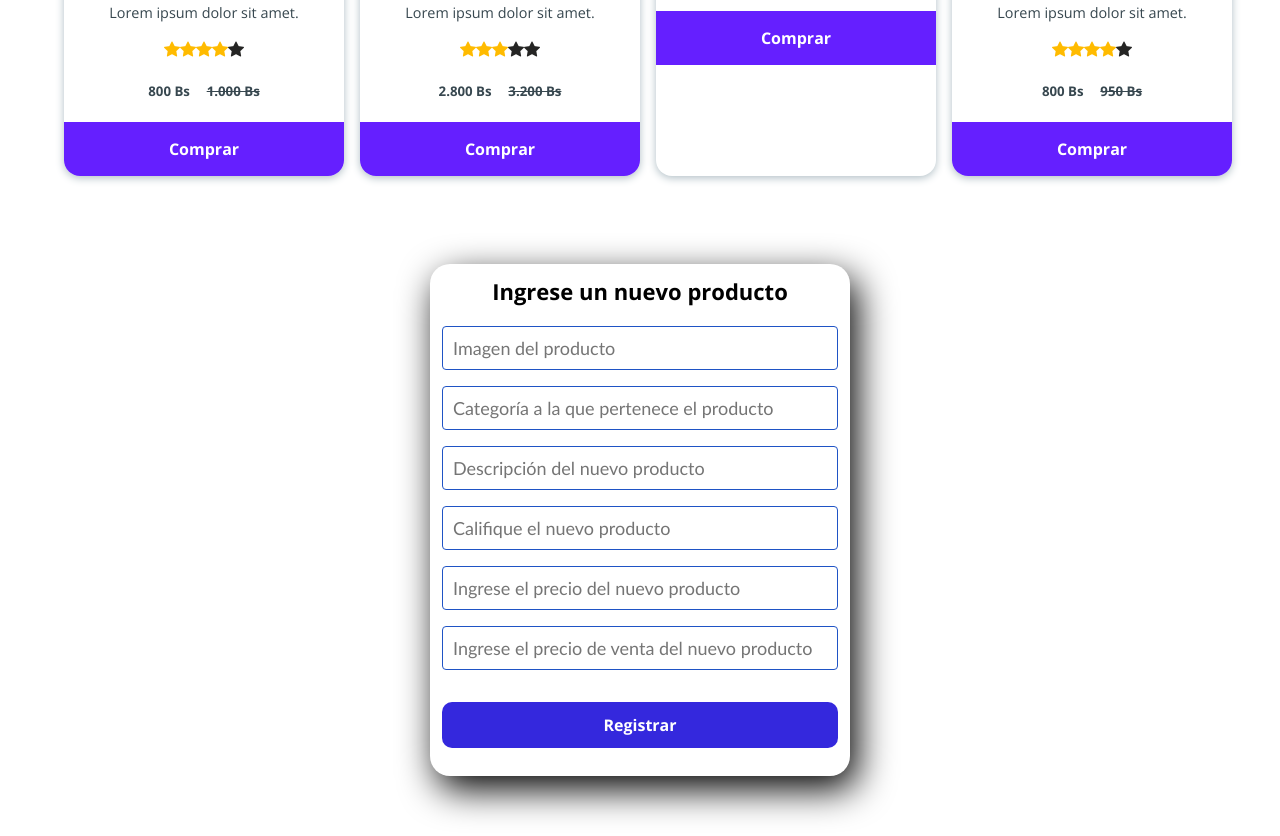
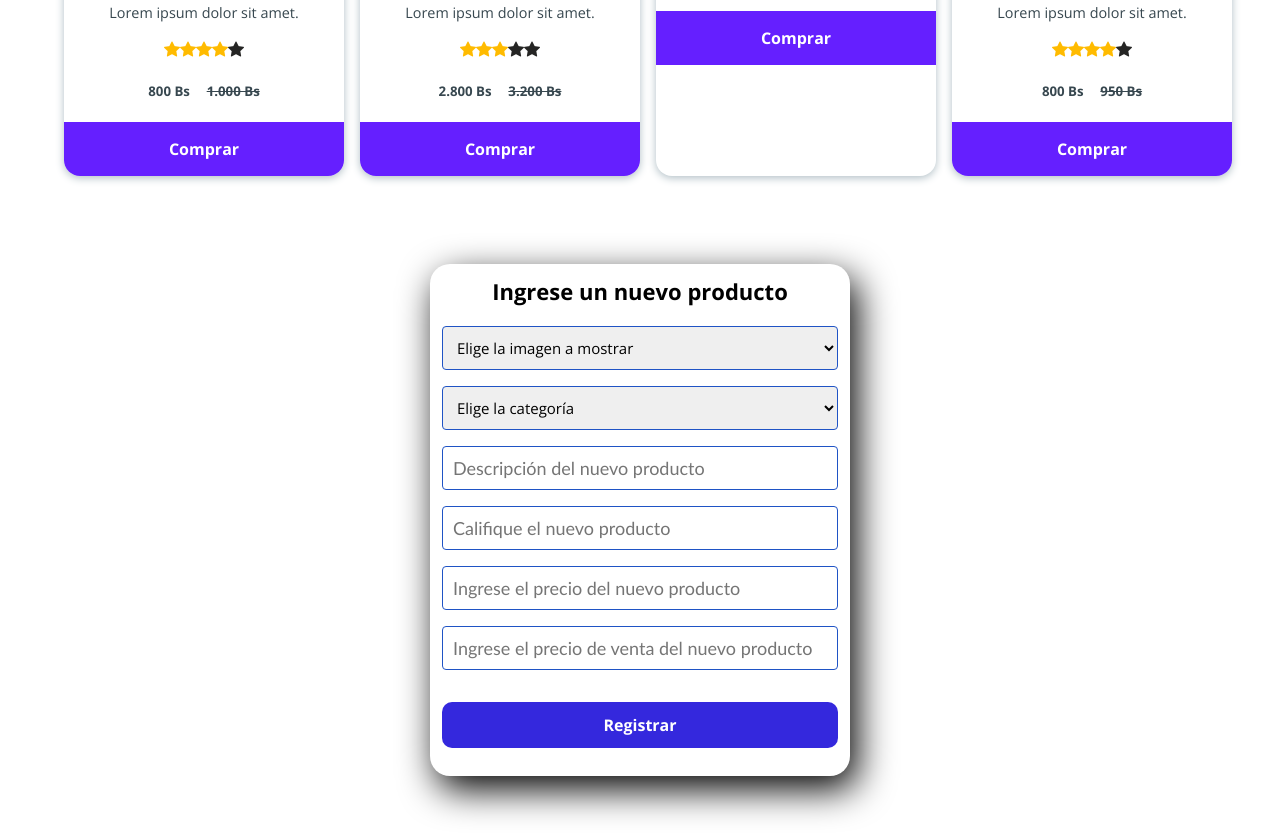
Before and after one commit to JhonAponte/Ecommerce_Card, a plain HTML site: page index.html in a window 1280 px wide. Shown: the part 726-1562 px from the top of the page. Drawn offline with nearby package versions, Linux system fonts and the light colour scheme.

Commit message:
Modificación de Formulario

```diff
--- a/css/style.css
+++ b/css/style.css
@@ -100,6 +100,16 @@
   color: black;
 }
 
+select{
+  font-size: 20 px;
+  width: 100%;
+  padding: 10px;
+  border-radius: 4px;
+  margin-bottom: 16px;
+  font-size: 15px;
+  border: 1px solid #1f53c5;
+}
+
 .botons {
   width: 100%;
   background: #3428dd;
@@ -112,9 +122,16 @@
   border-radius: 10px;
 }
 
+/* label{
+  font-size: 16px;
+  padding: 5px;
+  color: rgb(95, 95, 95);
+  margin-bottom: 16px;
+} */
+
 .btn:hover{
-    background-color: #050349;
-    color: rgb(255, 255, 255);
+  background-color: #050349;
+  color: rgb(255, 255, 255);
 }
 
 img:hover {filter: opacity(.5);}
--- a/index.html
+++ b/index.html
@@ -18,8 +18,11 @@
     <br>
     <section class="form-register" id="Formulario">
       <h4>Ingrese un nuevo producto</h4>
-      <input class="controls" type="text" name="photo" id="photo" placeholder="Imagen del producto">
-      <input class="controls" type="text" name="clothes" id="clothes" maxlength="30" placeholder="Categoría a la que pertenece el producto">
+
+      <label for="fotografía" id="Foto"></label>
+
+      <label for="categoria" id="Categoria"></label>
+
       <input class="controls" type="text" name="description" id="description" maxlength="35" placeholder="Descripción del nuevo producto">
       <input class="controls" type="number" name="stars" id="stars" min="1" max="5" placeholder="Califique el nuevo producto">
       <input class="controls" type="text" name="discount" id="discount" placeholder="Ingrese el precio del nuevo producto">
--- a/js/main.js
+++ b/js/main.js
@@ -80,6 +80,10 @@ var item;
 
 var container = document.getElementById("contenedor");
 
+var selector_1 = document.getElementById("Foto");
+
+var selector_2 = document.getElementById("Categoria");
+
 const eventoBlock = document.getElementById("botones");
 
 eventoBlock.addEventListener("click", RegistrarDatos);
@@ -87,25 +91,46 @@ eventoBlock.addEventListener("click", RegistrarDatos);
 function RegistrarDatos(){
     const data = ObtenerDatosFormulario();
     listado.push(data);
-      ActualizarHtml();
-      LimpiarDatos();
+    ActualizarHtml();
+    LimpiarDatos();
 }
 
 function ObtenerDatosFormulario(){
     const inputs = document.querySelectorAll("#Formulario input");
     const FormData = {};
+
     for(const input of inputs){
         FormData[input.name] = input.value;
     }
+
+    const id_photo = document.querySelector('#imagen').selectedIndex;
+    const txt_photo = document.querySelector('#imagen').options;
+    const name_photo = document.querySelector('#imagen').name;
+
+    const id_clothes = document.querySelector('#clothes').selectedIndex;
+    const txt_clothes = document.querySelector('#clothes').options;
+    const name_clothes = document.querySelector('#clothes').name;
+
+    FormData[name_photo] = txt_photo[id_photo].text;
+    FormData[name_clothes] = txt_clothes[id_clothes].text;
+
     return FormData;
 }
 
 function ActualizarHtml(){
     var code = "";
+    var option_1 = "";
+    var option_2 = "";
     for(let index in listado){
         code += CodeHtml(index);
     }
+
+    option_1 = ActualizarPrimerSelector();
+    option_2 = ActualizarSegundoSelector();
+
     container.innerHTML = code;
+    selector_1.innerHTML = option_1;
+    selector_2.innerHTML = option_2;
 }
 
 function CodeHtml(i){
@@ -123,7 +148,43 @@ function CodeHtml(i){
         </div>`;
 
         return portionHtml;
-    }
+}
+
+
+function ActualizarPrimerSelector(){
+    var portionHtml = `
+    <select name="photo" id="imagen">
+        <option value="" disabled selected hidden>Elige la imagen a mostrar</option>
+        <option value="Franela">image/franela.jpg</option>
+        <option value="Converse">image/converse.jpg</option>
+        <option value="Gorra">image/gorra.jpg</option>
+        <option value="Medias">image/medias.png</option>
+        <option value="Chaleco">image/chaleco.png</option>
+        <option value="Botas">image/botas.jpg</option>
+        <option value="Camisa">image/camisa.jpg</option>
+        <option value="Corbata">image/corbata.png</option>
+    </select>`;
+
+        return portionHtml;
+}
+
+function ActualizarSegundoSelector(){
+    var portionHtml = `
+    <select name="clothes" id="clothes">
+        <option value="" disabled selected hidden>Elige la categoría</option>
+        <option value="Franela">Franela</option>
+        <option value="Converse">Converse</option>
+        <option value="Gorra">Gorra</option>
+        <option value="Medias">Medias</option>
+        <option value="Chaleco">Chaleco</option>
+        <option value="Botas">Botas</option>
+        <option value="Camisa">Camisa</option>
+        <option value="Corbata">Corbata</option>
+    </select>`;
+
+        return portionHtml;
+}
+
 
 function LimpiarDatos(){
     const inputs = document.querySelectorAll("#Formulario input");
```
